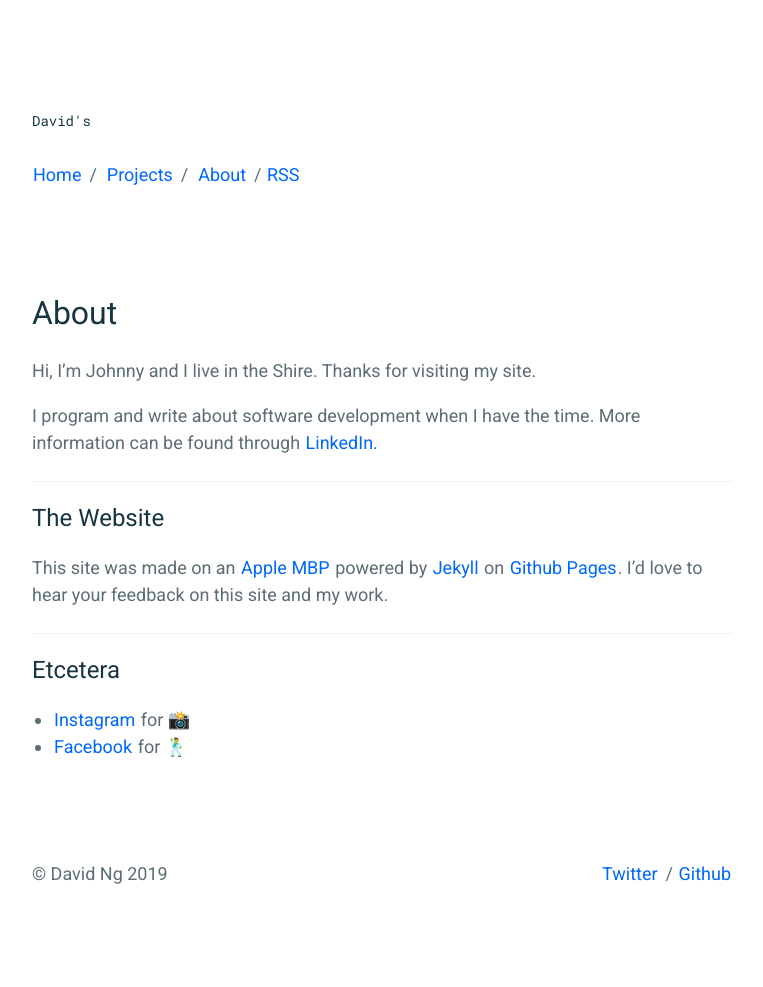
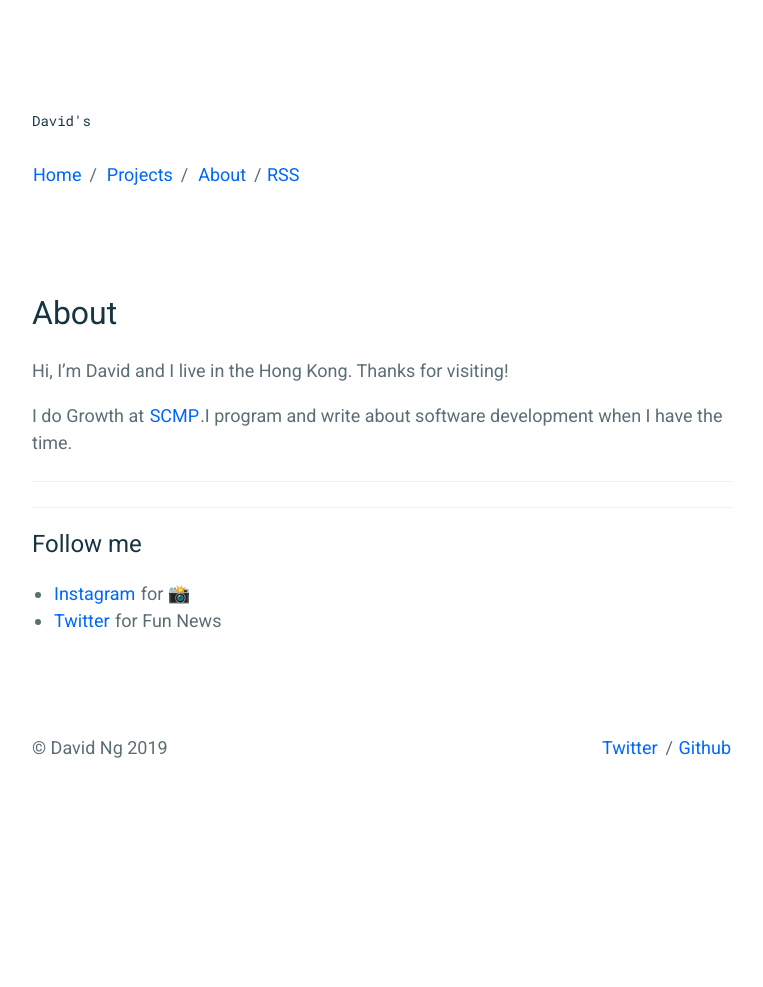
Before and after one commit to david90/paper, a Jekyll site: the page built from _pages/about.md, in a window 1280 px wide. Shown: the whole page, without its empty margins (258-1021 px from the left). Built offline with Jekyll 4.4.1, drawn with Linux system fonts in a browser that asks for light colours; after the commit the page ends 900 px from its top, so only the background shows below that.

Commit message:
Update content

```diff
--- a/_pages/about.md
+++ b/_pages/about.md
@@ -3,19 +3,16 @@ layout: content
 title: About
 permalink: /about/
 ---
-Hi, I'm Johnny and I live in the Shire. Thanks for visiting my site.
+Hi, I'm David and I live in the Hong Kong. Thanks for visiting!
 
-I program and write about software development when I have the time. More information can be found through <a href="https://www.linkedin.com/" data-network="LinkedIn" data-proofer-ignore>LinkedIn.</a>
+I do Growth at [SCMP]("https://scmp.com").I program and write about software development when I have the time.
 
 ----
 
-## The Website
-This site was made on an [Apple MBP](https://www.apple.com/) powered by [Jekyll](https://jekyllrb.com) on [Github Pages](https://pages.github.com).
-I'd love to hear your feedback on this site and my work.
 
 ----
 
-## Etcetera
+## Follow me
 
-- [Instagram](https://www.instagram.com/) for 📸
-- [Facebook](https://www.facebook.com/) for 🕺
+- [Instagram](https://www.instagram.com/dadadilada) for 📸
+- [Twitter](https://www.teitter.com/davidng_hk) for Fun News
```
Also changed, not shown: _posts/2016-08-15-style-test.md (+1 -1 lines), _posts/2017-01-01-readability.md (+1 -1 lines), _posts/2017-07-20-code-highlighting.md (+1 -1 lines), 1 other file.
